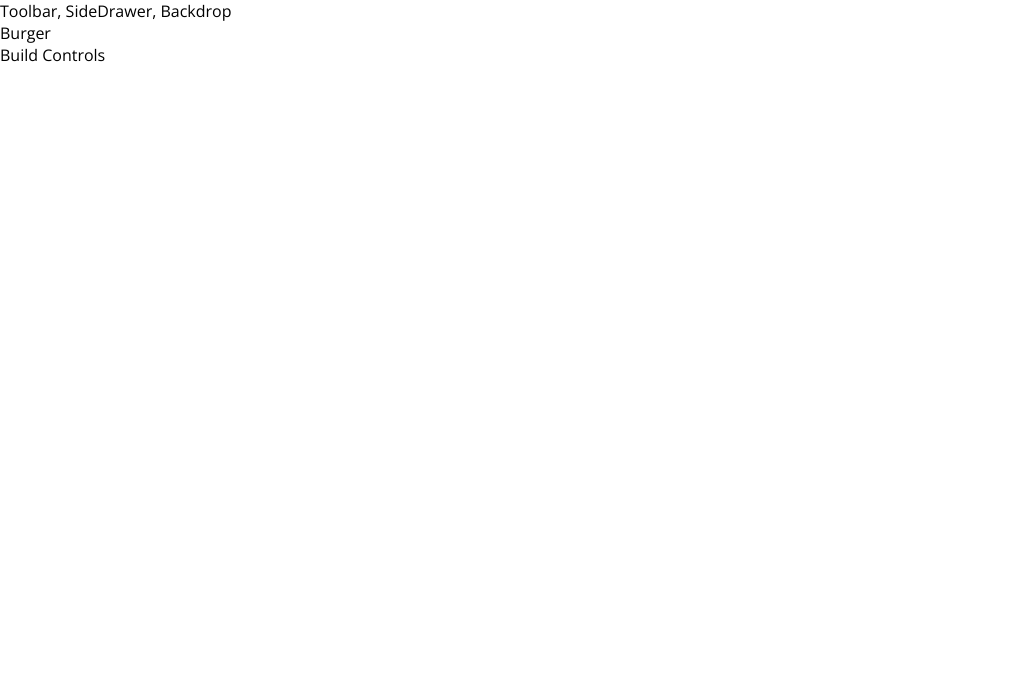
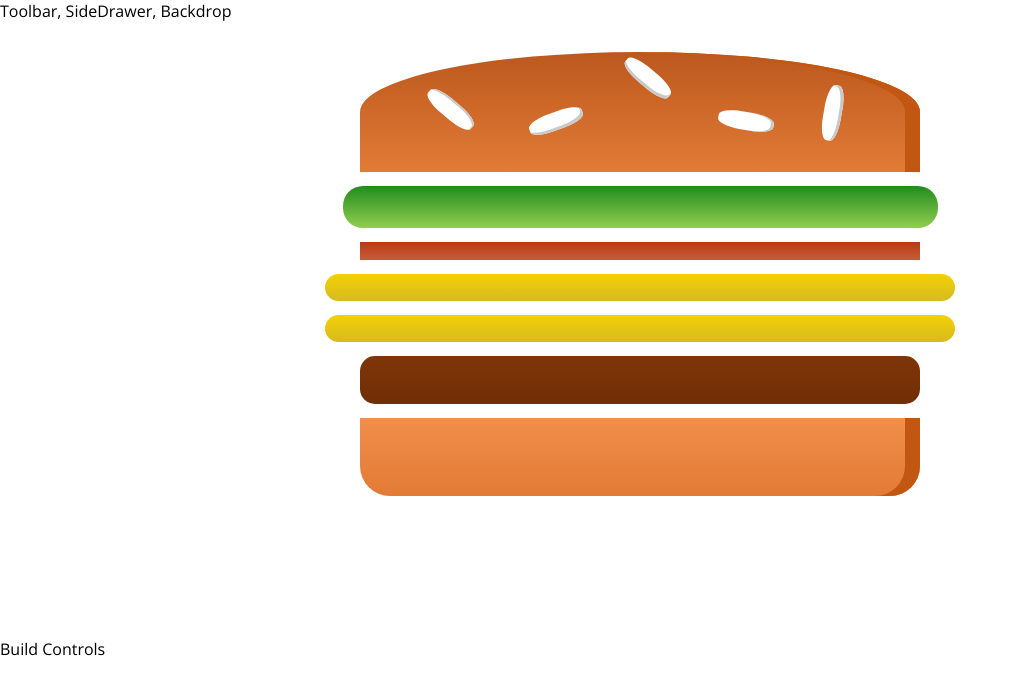
Before and after one commit to ari2016047/burger-app, a React app: page / in a window 1280 px wide. Shown: the top 694 px of the page, without its empty margins (0-1018 px from the left). Built offline with nearby package versions, Linux system fonts and the light colour scheme.

Commit message:
Burger Builder

```diff
--- a/package.json
+++ b/package.json
@@ -30,6 +30,7 @@
     "postcss-flexbugs-fixes": "3.2.0",
     "postcss-loader": "2.0.6",
     "promise": "8.0.1",
+    "prop-types": "^15.7.2",
     "react": "^16.10.0",
     "react-dev-utils": "^4.0.1",
     "react-dom": "^16.10.0",
--- /dev/null
+++ b/src/components/Burger/Burger.css
@@ -0,0 +1,29 @@
+.Burger{
+    width: 100%;
+    margin: auto;
+    height: 250px;
+    overflow: scroll;
+    text-align: center;
+    font-weight: bold;
+    font-size: 1.2rem;
+}
+@media (min-width: 500px) and (min-height: 400px){
+    .Burger{
+        width:350px;
+        height: 300px;
+    }
+}
+
+@media (min-width: 500px) and (min-height: 401px){
+    .Burger{
+        width:450px;
+        height: 400px;
+    }
+}
+
+@media (min-width: 1000px) and (min-height: 700px){
+    .Burger{
+        width:700px;
+        height: 600px;
+    }
+}
--- /dev/null
+++ b/src/components/Burger/Burger.js
@@ -0,0 +1,31 @@
+import React from 'react';
+import classes from './Burger.css';
+import Ingredient from './Ingredient/Ingredient';
+
+
+//Array(3) means an ampty array of 3 elements
+const burger = (props) =>{
+    let transformedIngrediants = Object.keys(props.ingrediants)
+    .map(ing =>{
+        return [...Array(props.ingrediants[ing])].map((_,index)=>{
+            return <Ingredient key={ing+index} type={ing}/>;
+        });
+    })
+    .reduce((accumulator,item)=>{
+        return accumulator.concat(item);
+    },[]);
+
+    if(transformedIngrediants.length === 0){
+        transformedIngrediants = <p>Please choose Ingrediants</p>;
+    }
+    console.log(transformedIngrediants);
+    return (
+        <div className={classes.Burger}>
+            <Ingredient type="bread-top"/>
+            {transformedIngrediants}
+            <Ingredient type="bread-bottom"/>
+        </div>
+    );
+};
+
+export default burger;
--- /dev/null
+++ b/src/components/Burger/Ingredient/Ingredient.css
@@ -0,0 +1,113 @@
+.BreadBottom {
+    height: 13%;
+    width: 80%;
+    background: linear-gradient(#F08E4A, #e27b36);
+    border-radius: 0 0 30px 30px;
+    box-shadow: inset -15px 0 #c15711;
+    margin: 2% auto;
+}
+
+.BreadTop {
+    height: 20%;
+    width: 80%;
+    background: linear-gradient(#bc581e, #e27b36);
+    border-radius: 50% 50% 0 0;
+    box-shadow: inset -15px 0 #c15711;
+    margin: 2% auto;
+    position: relative;
+}
+
+.Seeds1 {
+    width: 10%;
+    height: 15%;
+    position: absolute;
+    background-color: white;
+    left: 30%;
+    top: 50%;
+    border-radius: 40%;
+    transform: rotate(-20deg);
+    box-shadow: inset -2px -3px #c9c9c9;
+}
+
+.Seeds1:after {
+    content: "";
+    width: 100%;
+    height: 100%;
+    position: absolute;
+    background-color: white;
+    left: -170%;
+    top: -260%;
+    border-radius: 40%;
+    transform: rotate(60deg);
+    box-shadow: inset -1px 2px #c9c9c9;
+  }
+
+.Seeds1:before {
+    content: "";
+    width: 100%;
+    height: 100%;
+    position: absolute;
+    background-color: white;
+    left: 180%;
+    top: -50%;
+    border-radius: 40%;
+    transform: rotate(60deg);
+    box-shadow: inset -1px -3px #c9c9c9;
+  }
+
+  .Seeds2 {
+    width: 10%;
+    height: 15%;
+    position: absolute;
+    background-color: white;
+    left: 64%;
+    top: 50%;
+    border-radius: 40%;
+    transform: rotate(10deg);
+    box-shadow: inset -3px 0 #c9c9c9;
+  }
+
+  .Seeds2:before {
+    content: "";
+    width: 100%;
+    height: 100%;
+    position: absolute;
+    background-color: white;
+    left: 150%;
+    top: -130%;
+    border-radius: 40%;
+    transform: rotate(90deg);
+    box-shadow: inset 1px 3px #c9c9c9;
+  }
+
+
+.Meat {
+    width: 80%;
+    height: 8%;
+    background: linear-gradient(#7f3608, #702e05);
+    margin: 2% auto;
+    border-radius: 15px;
+}
+
+.Cheese {
+    width: 90%;
+    height: 4.5%;
+    margin: 2% auto;
+    background: linear-gradient(#f4d004, #d6bb22);
+    border-radius: 20px;
+}
+
+.Salad {
+    width: 85%;
+    height: 7%;
+    margin: 2% auto;
+    background: linear-gradient(#228c1d, #91ce50);
+    border-radius: 20px;
+}
+
+.Bacon {
+    width: 80%;
+    height: 3%;
+    background: linear-gradient(#bf3813, #c45e38);
+    margin: 2% auto;
+}
--- /dev/null
+++ b/src/components/Burger/Ingredient/Ingredient.js
@@ -0,0 +1,47 @@
+import React, { Component } from 'react';
+import classes from './Ingredient.css';
+import PropTypes from 'prop-types';
+
+class Ingredient extends Component{
+    render(){
+    let ingredient=null;
+
+    switch(this.props.type){
+        case('bread-bottom'):
+            ingredient = <div className={classes.BreadBottom}> </div>;
+            break;
+        case('bread-top'):
+            ingredient =(
+                <div className={classes.BreadTop}>
+                    <div className={classes.Seeds1}></div>
+                    <div className={classes.Seeds2}></div>
+                </div>
+             );
+            break;
+        case('meat'):
+            ingredient = <div className={classes.Meat}> </div>;
+            break;
+        case('cheese'):
+            ingredient = <div className={classes.Cheese}> </div>;
+            break;
+        case('salad'):
+            ingredient = <div className={classes.Salad}> </div>;
+            break;
+        case('bacon'):
+            ingredient = <div className={classes.Bacon}> </div>;
+            break;
+        default:
+            ingredient=null;
+    }
+    return ingredient;
+    }
+}
+
+//A js object
+//used for checking prop types at Runtime
+Ingredient.propTypes = {
+    type: PropTypes.string.isRequired
+    //if ever we use ingredient its type should not be null
+};
+
+export default Ingredient;
--- /dev/null
+++ b/src/components/Layout/Layout.css
@@ -0,0 +1,3 @@
+.Content{
+    margin-top: 16px;
+}
--- a/src/components/Layout/Layout.js
+++ b/src/components/Layout/Layout.js
@@ -1,11 +1,12 @@
 import React from 'react';
 import Aux from '../../hoc/Auxa';
+import classes from './Layout.css';
 
 const layout = props => (
     //wrapping root element
     <Aux>
         <div>Toolbar, SideDrawer, Backdrop</div>
-        <main>
+        <main className={classes.Content}>
             {props.children}
         </main>
     </Aux>
--- a/src/containers/BurgerBuilder/BurgerBuilder.js
+++ b/src/containers/BurgerBuilder/BurgerBuilder.js
@@ -1,11 +1,20 @@
 import React , { Component } from 'react';
 import Aux from '../../hoc/Auxa';
+import Burger from '../../components/Burger/Burger';
 
 class BurgerBuilder extends Component{
+    state = {
+        ingrediants: {
+            salad: 1,
+            bacon:1,
+            cheese:2,
+            meat:1
+        }
+    };
     render(){
         return (
             <Aux>
-                <div>Burger</div>
+                <Burger ingrediants={this.state.ingrediants}/>
                 <div>Build Controls</div>
             </Aux>
         );
```
Also changed, not shown: 1 other file (tests, documents, lock files or other folders).
